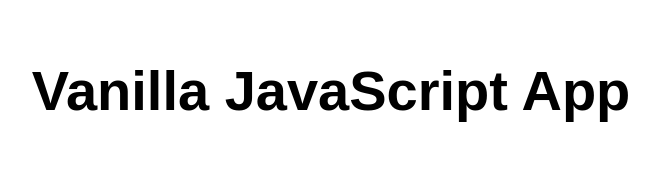
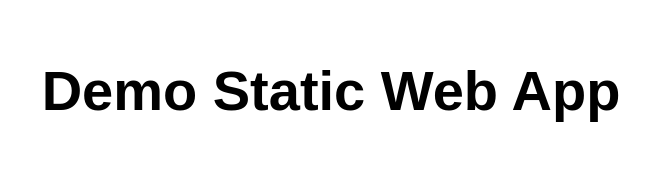
Before and after one commit to donovm4/demo-static-web-app, a website: page src/index.html in a window 1280 px wide. Shown: the whole page, without its empty margins (309-968 px from the left). Drawn offline with Linux system fonts and the light colour scheme.

Commit message:
Update index.html

```diff
--- a/src/index.html
+++ b/src/index.html
@@ -5,12 +5,12 @@
   <meta charset="UTF-8">
   <meta name="viewport" content="width=device-width, initial-scale=1.0">
   <link rel="stylesheet" href="styles.css">
-  <title>Vanilla JavaScript App</title>
+  <title>Home</title>
 </head>
 
 <body>
   <main>
-    <h1>Vanilla JavaScript App</h1>
+    <h1>Demo Static Web App</h1>
   </main>
 </body>
 
```
